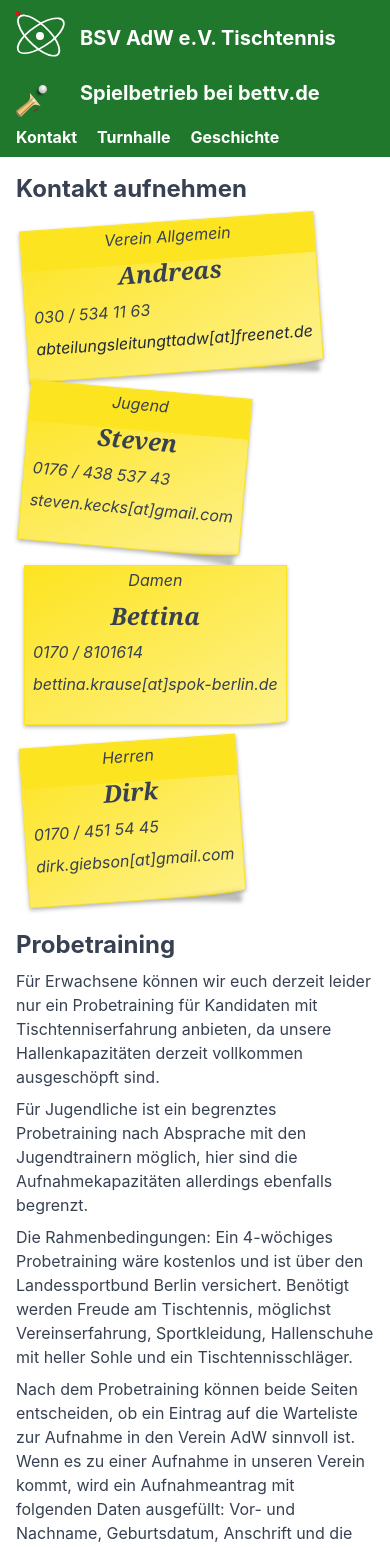
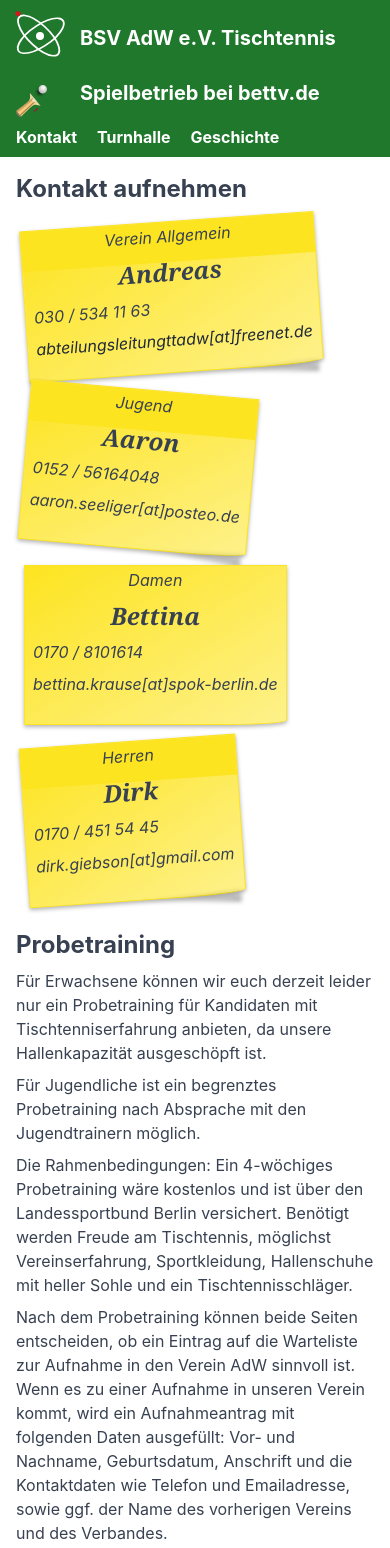
Before and after one commit to sbry/bsvadw.de, a Next.js app in the folder site/: page /kontakt in a window 390 px wide. Shown: the top 1548 px of the page. Built offline with nearby package versions, Linux system fonts and the light colour scheme.

Commit message:
kontakt updated; no linebreak in header on iphone8

```diff
--- a/site/pages/kontakt.js
+++ b/site/pages/kontakt.js
@@ -16,9 +16,9 @@ export default function Kontakt() {
                 <address className={"px-2"}>
                     <p className={'text-center'}> Jugend</p>
                     <p className={'text-center font-bold text-2xl font-serif'}>
-                        Steven
+                        Aaron
                     </p>
-                    <p className={'oldstyle-nums'}>0176 / 438 537 43</p><p>steven.kecks[at]gmail.com</p>
+                    <p className={'oldstyle-nums'}>0152 / 56164048</p><p>aaron.seeliger[at]posteo.de</p>
                 </address>
                 <address className={"px-2"}>
                     <p className={'text-center'}>
@@ -51,11 +51,10 @@ export default function Kontakt() {
                 <h1> Probetraining</h1>
 
                 <p>Für Erwachsene können wir euch derzeit leider nur ein Probetraining für Kandidaten mit
-                    Tischtenniserfahrung anbieten, da unsere Hallenkapazitäten derzeit vollkommen ausgeschöpft
-                    sind.</p>
+                    Tischtenniserfahrung anbieten, da unsere Hallenkapazität ausgeschöpft ist.</p>
 
                 <p>Für Jugendliche ist ein begrenztes Probetraining nach Absprache mit den Jugendtrainern
-                    möglich, hier sind die Aufnahmekapazitäten allerdings ebenfalls begrenzt.</p>
+                    möglich.</p>
 
                 <p>Die Rahmenbedingungen: Ein 4-wöchiges Probetraining wäre kostenlos und ist über den
                     Landessportbund Berlin versichert. Benötigt werden Freude am Tischtennis, möglichst
--- a/site/styles/app.scss
+++ b/site/styles/app.scss
@@ -74,7 +74,7 @@ header {
 
   .heading {
     a {
-      @apply font-bold text-white text-xl block;
+      @apply font-bold text-white text-xl block whitespace-nowrap;
       @media (min-width: theme('screens.sm')) {
         @apply inline-block;
       }
```
Also changed, not shown: 2 other files (tests, documents, lock files or other folders).
